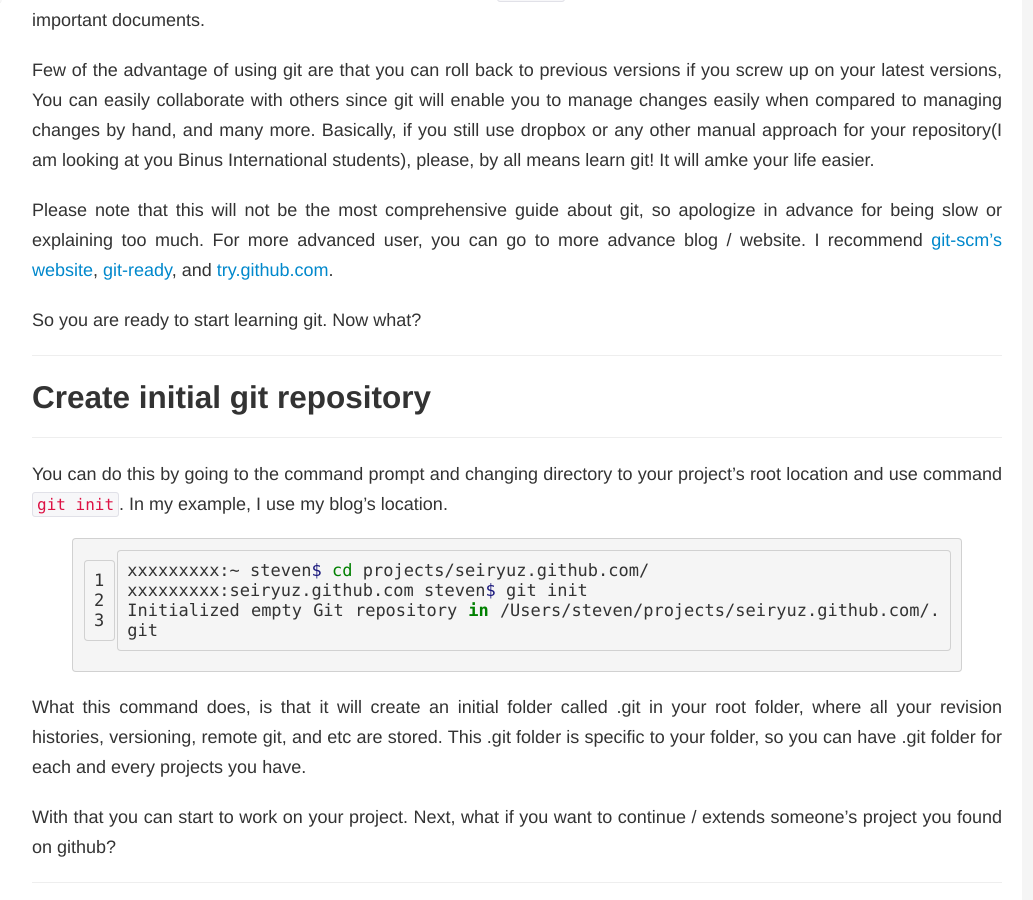
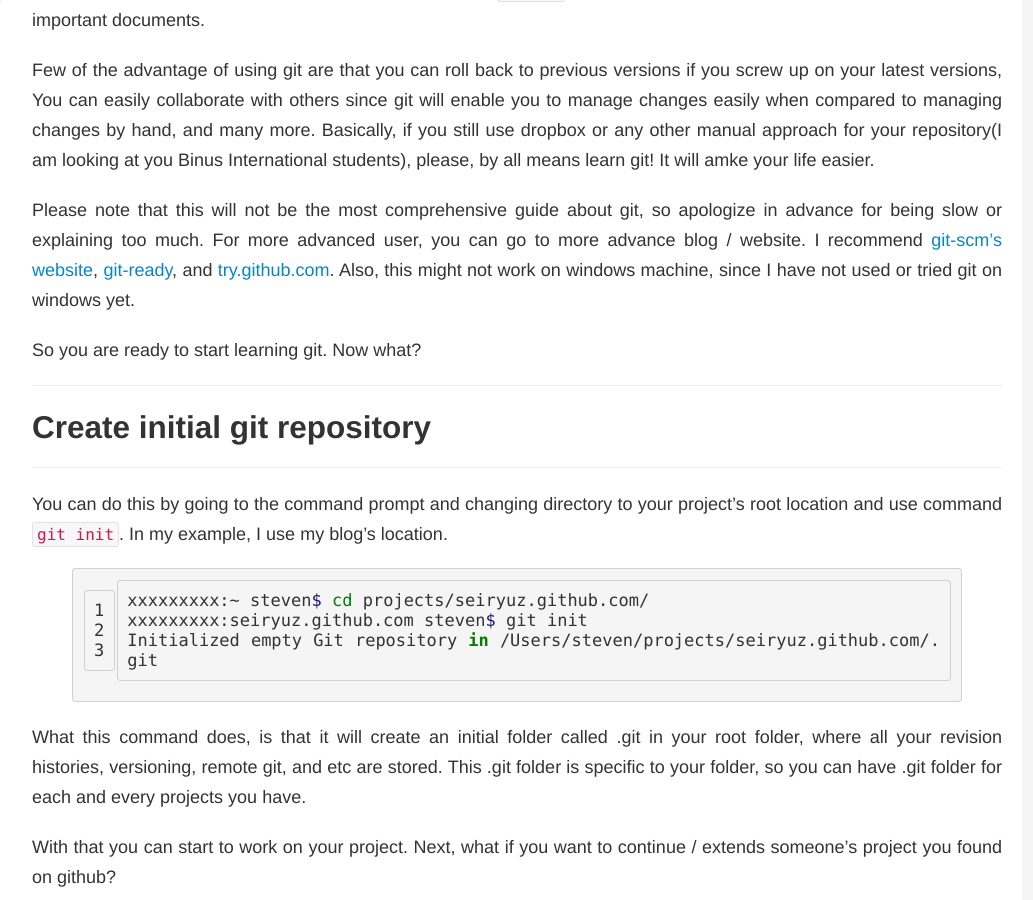
Before and after one commit to SeiryuZ/seiryuz.github.com, a Jekyll site: the page built from _posts/2013-02-26-basic-git-part-1.md, in a window 1280 px wide and 900 px high, scrolled down 308 px. Shown: the whole window, without its empty margins (223-1256 px from the left). Built offline with Jekyll 4.4.1, drawn with Linux system fonts in a browser that asks for light colours.

Commit message:
Edited post

```diff
--- a/_posts/2013-02-26-basic-git-part-1.md
+++ b/_posts/2013-02-26-basic-git-part-1.md
@@ -6,7 +6,7 @@ So this will be a short post about git basic. In one sentence, Git is a distribu
 
 Few of the advantage of using git are that you can roll back to previous versions if you screw up on your latest versions, You can easily collaborate with others since git will enable you to manage changes easily when compared to managing changes by hand, and many more. Basically, if you still use dropbox or any other manual approach for your repository(I am looking at you Binus International students), please, by all means learn git! It will amke your life easier.
 
-Please note that this will not be the most comprehensive guide about git, so apologize in advance for being slow or explaining too much. For more advanced user, you can go to more advance blog / website. I recommend [git-scm's website](http://git-scm.com/), [git-ready](http://gitready.com/), and [try.github.com](try.github.com).
+Please note that this will not be the most comprehensive guide about git, so apologize in advance for being slow or explaining too much. For more advanced user, you can go to more advance blog / website. I recommend [git-scm's website](http://git-scm.com/), [git-ready](http://gitready.com/), and [try.github.com](try.github.com). Also, this might not work on windows machine, since I have not used or tried git on windows yet.
 
 
 So you are ready to start learning git. Now what?
```
